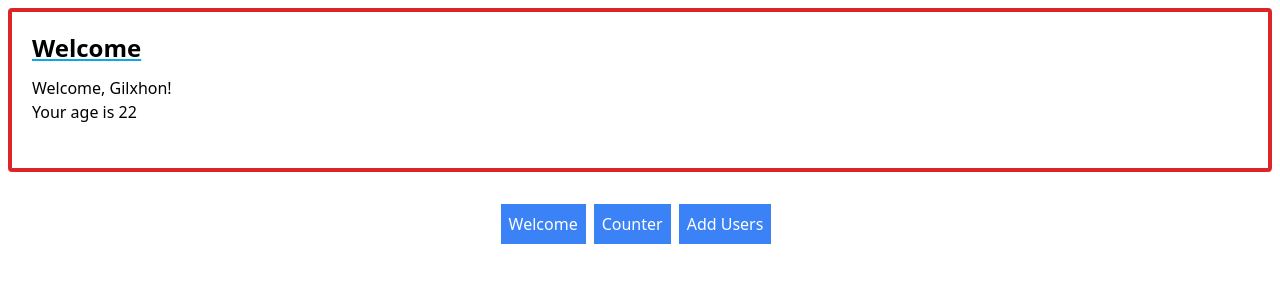
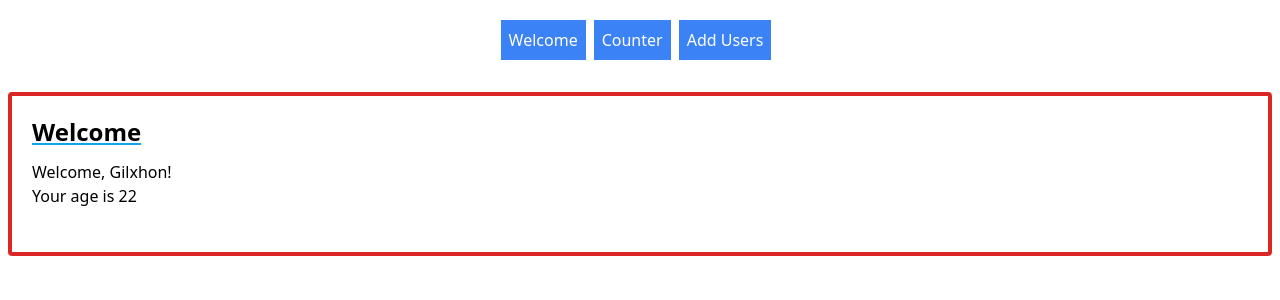
Before and after one commit to Gilxhon001/ReactJsExercises, a React (Create React App) app: page / in a window 1280 px wide. Shown: the top 300 px of the page. Built offline with nearby package versions, Linux system fonts and the light colour scheme.

Commit message:
React Router - 06 Finished

```diff
--- a/src/App.js
+++ b/src/App.js
@@ -12,6 +12,12 @@ const App = () => {
 
     return (
         <>
+            <div className="flex justify-center mt-5">
+                <Link className='bg-blue-500 text-white p-2 mr-2' to="/">Welcome</Link>
+                <Link className='bg-blue-500 text-white p-2 mr-2' to="/counter">Counter</Link>
+                <Link className='bg-blue-500 text-white p-2 mr-2' to="/users">Add Users</Link>
+            </div>
+            <br />
             <Routes>
                 <Route path="/" element={<Container tittle="Welcome">
                     <Welcome />
@@ -21,7 +27,7 @@ const App = () => {
                     <Counter />
                 </Container>} />
 
-                <Route exact path="/users" element={<Container tittle="Github Users">
+                <Route exact path="/users" element={<Container tittle="Github User List">
                     <GithubUserList />
                 </Container>} />
 
@@ -30,14 +36,6 @@ const App = () => {
 
                 <Route path="*" element={<Container tittle="Not Found" />} />
             </Routes>
-
-            <br />
-
-            <div className="flex justify-center">
-                <Link className='bg-blue-500 text-white p-2 mr-2' to="/">Welcome</Link>
-                <Link className='bg-blue-500 text-white p-2 mr-2' to="/counter">Counter</Link>
-                <Link className='bg-blue-500 text-white p-2 mr-2' to="/users">Add Users</Link>
-            </div>
         </>
 
 
--- a/src/ShowGithubUser.js
+++ b/src/ShowGithubUser.js
@@ -2,10 +2,18 @@ import React from "react";
 import GithubUser from "./GithubUser";
 import Container from "./Container";
 import { useParams } from "react-router";
+import { Link } from "react-router-dom";
 
 const ShowGithubUser = () => {
-    const { username  } = useParams()
-    return <Container tittle="GitHub User"><GithubUser username={username} /></Container>;
+    const { username } = useParams()
+    return <Container tittle="GitHub User">
+
+        <div className=' flex flex-row justify-between' >
+            <GithubUser username={username} />
+            <Link className='bg-blue-500 text-white p-1.5 mr-1.5 self-start' to="/users">Go Back</Link>
+        </div>
+
+    </Container>;
 };
 
 export default ShowGithubUser;
--- a/tailwind.config.js
+++ b/tailwind.config.js
@@ -1,6 +1,6 @@
 /** @type {import('tailwindcss').Config} */
 module.exports = {
-  content: ["./src/TodoList.js", "./src/Container.js", "./src/App.js"],
+  content: ["./src/TodoList.js", "./src/Container.js", "./src/App.js", "./src/ShowGithubUser.js"],
   theme: {
     extend: {},
   },
```
